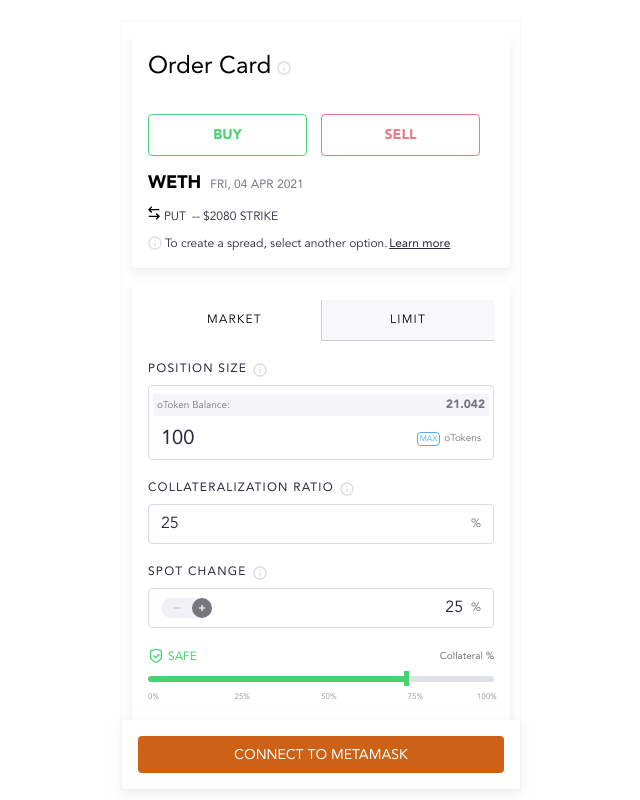
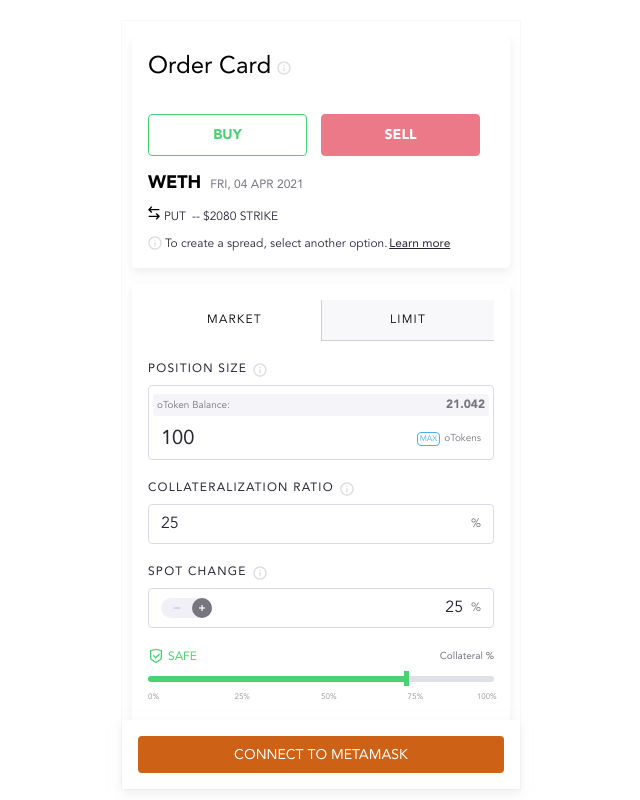
Before and after one commit to EstherSeyi/market-sell-flow, a Next.js app: page / in a window 1280 px wide. Shown: the whole page, without its empty margins (319-959 px from the left). Built offline with nearby package versions, Linux system fonts and the light colour scheme.

Commit message:
updates description component to include state for buy or sell buttons

```diff
--- a/modules/order-card/components/description-section.tsx
+++ b/modules/order-card/components/description-section.tsx
@@ -1,3 +1,4 @@
+import { useState } from "react";
 import styled from "styled-components";
 
 import Button from "../../../common/components/button";
@@ -11,6 +12,7 @@ import data from "../static/dummy-data.json";
 import formatExpiryDate from "../utils/format-expiry-date";
 
 const DescriptionSection = () => {
+  const [currentAction, setCurrentAction] = useState("sell");
   return (
     <Styles>
       <div className="description__topic-container">
@@ -19,10 +21,20 @@ const DescriptionSection = () => {
       </div>
       <div>
         <div className="description__btns">
-          <Button className="description__btn--buy description__btn">
+          <Button
+            className={`description__btn--buy description__btn ${
+              currentAction === "buy" ? "focus-sell-btn" : ""
+            }`}
+            onClick={() => setCurrentAction("buy")}
+          >
             Buy
           </Button>
-          <Button className="description__btn--sell description__btn">
+          <Button
+            className={`description__btn--sell description__btn ${
+              currentAction === "sell" ? "focus-sell-btn" : ""
+            }`}
+            onClick={() => setCurrentAction("sell")}
+          >
             Sell
           </Button>
         </div>
@@ -107,6 +119,13 @@ const Styles = styled(StyledSectionBox)`
     }
     ${disabledStyle()}
   }
+  .focus-sell-btn {
+    background: var(--color-red);
+    color: var(--color-light);
+  }
+  .focus-buy-btn {
+    background: var(--color-green-2);
+  }
   .description__token {
     font-size: 1.125rem;
     font-weight: var(--fontweight-bold);
```
